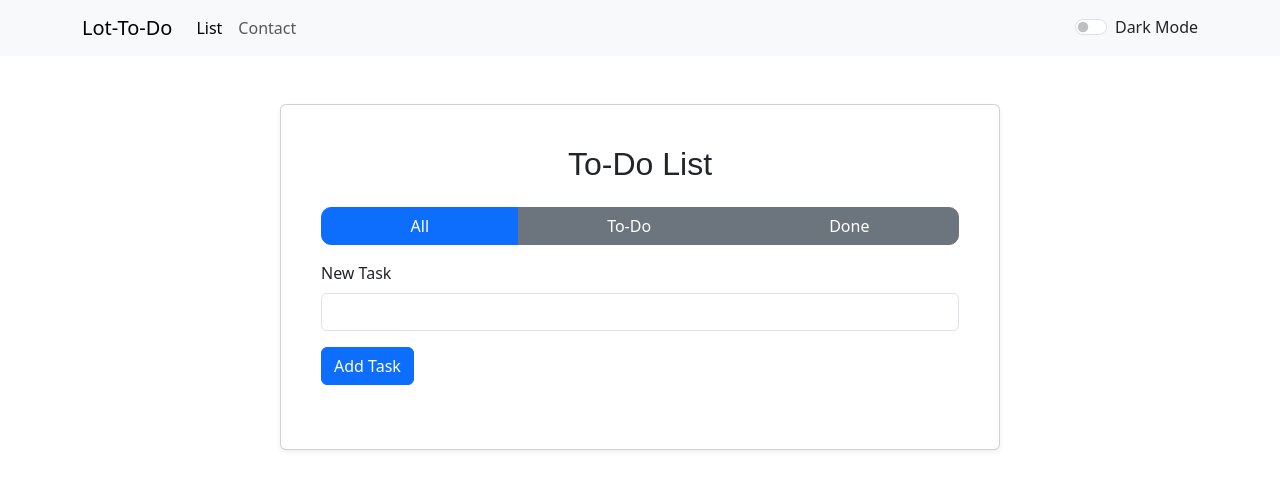
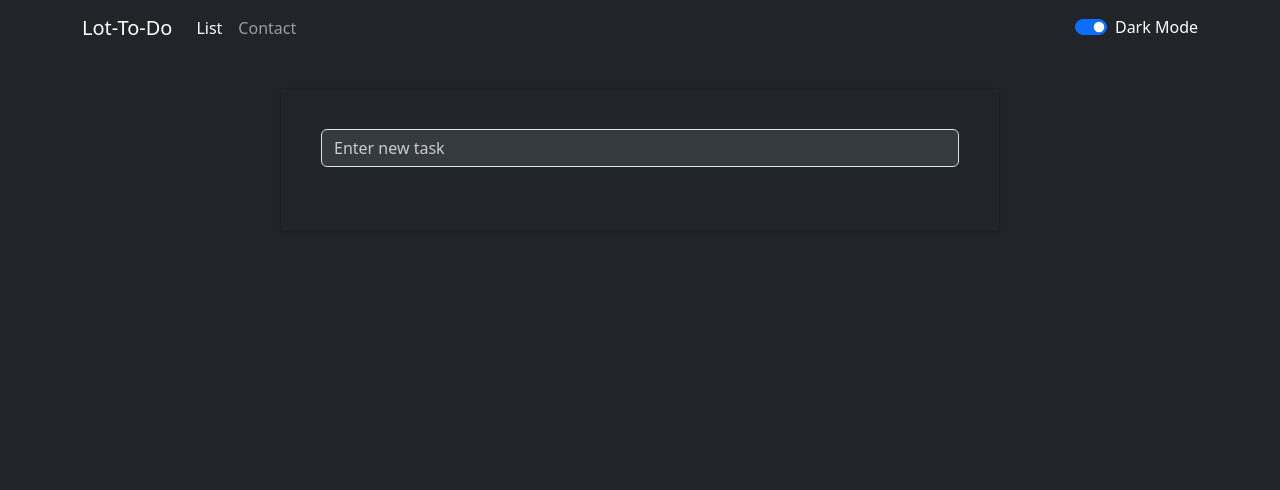
Before and after one commit to CGOdom/lot-to-do, a React (Create React App) app: page / in a window 1280 px wide. Shown: the top 490 px of the page. Built offline with nearby package versions, Linux system fonts and the light colour scheme.

Commit message:
Update styling

```diff
--- a/package.json
+++ b/package.json
@@ -10,6 +10,7 @@
     "bootstrap": "^5.3.3",
     "react": "^18.3.1",
     "react-bootstrap": "^2.10.3",
+    "react-bootstrap-icons": "^1.11.4",
     "react-dom": "^18.3.1",
     "react-router-bootstrap": "^0.26.2",
     "react-router-dom": "^6.23.1",
--- a/src/App.js
+++ b/src/App.js
@@ -6,7 +6,7 @@ import Contact from './pages/Contact';
 import 'bootstrap/dist/css/bootstrap.min.css';
 
 const App = () => {
-  const [darkMode, setDarkMode] = useState(false);
+  const [darkMode, setDarkMode] = useState(true);
 
   const toggleDarkMode = () => {
     setDarkMode(!darkMode);
@@ -26,6 +26,6 @@ const App = () => {
       </div>
     </Router>
   );
-}
+};
 
 export default App;
--- a/src/components/TodoForm.js
+++ b/src/components/TodoForm.js
@@ -1,5 +1,5 @@
 import React, { useState } from 'react';
-import { Form, Button } from 'react-bootstrap';
+import { Form, Button, InputGroup } from 'react-bootstrap';
 
 const TodoForm = ({ addItem }) => {
   const [task, setTask] = useState('');
@@ -14,18 +14,20 @@ const TodoForm = ({ addItem }) => {
 
   return (
     <Form onSubmit={handleSubmit}>
-      <Form.Group controlId="formTask">
-        <Form.Label>New Task</Form.Label>
+      <InputGroup className="mb-3">
         <Form.Control
           type="text"
+          placeholder="Enter new task"
           value={task}
           onChange={(e) => setTask(e.target.value)}
           required
         />
-      </Form.Group>
-      <Button variant="primary" type="submit" className="mt-3">
-        Add Task
-      </Button>
+        {task.trim() && (
+          <Button type="submit" variant="success">
+            Add Task
+          </Button>
+        )}
+      </InputGroup>
     </Form>
   );
 };
--- a/src/components/TodoList.js
+++ b/src/components/TodoList.js
@@ -1,7 +1,8 @@
 import React from 'react';
 import { ListGroup, Button, Form, Container, Row, Col } from 'react-bootstrap';
+import { XCircleFill } from 'react-bootstrap-icons';
 
-const TodoList = ({ todos, deleteItem, toggleComplete, darkMode }) => {
+const TodoList = ({ todos, deleteItem, toggleComplete, darkMode, showTodo, showDone }) => {
   return (
     <Container className={`todo-list mt-4 ${darkMode ? 'bg-dark text-white' : ''}`}>
       <Row>
@@ -16,25 +17,37 @@ const TodoList = ({ todos, deleteItem, toggleComplete, darkMode }) => {
             colClass = "col-md-6"; // Four or more items, each item half width on medium and larger screens
           }
 
+          const textStyle = {
+            color: showTodo && !todo.completed ? 'green' : showDone && todo.completed ? 'red' : darkMode ? 'white' : 'black',
+            textDecoration: todo.completed ? 'line-through' : 'none',
+            flex: 1
+          };
+
           return (
             <Col key={todo.id} className={colClass}>
-              <ListGroup.Item className={`d-flex justify-content-between align-items-center py-3 ${darkMode ? 'bg-dark text-white' : ''}`}>
+              <ListGroup.Item
+                className={`d-flex justify-content-between align-items-center py-3 ${
+                  darkMode ? 'bg-dark text-white' : ''
+                }`}
+              >
                 <div className="d-flex align-items-center">
                   <Form.Check
                     type="checkbox"
                     checked={todo.completed}
                     onChange={() => toggleComplete(todo.id)}
                     className="me-3"
+                    style={{ transform: 'scale(1.5)' }} // Increase checkbox size
                   />
-                  <span style={{ textDecoration: todo.completed ? 'line-through' : 'none', flex: 1 }}>
+                  <span style={textStyle}>
                     {todo.text}
                   </span>
                 </div>
                 <Button
-                  variant="danger"
+                  variant="link"
                   onClick={() => deleteItem(todo.id)}
+                  className="p-0 text-danger"
                 >
-                  Delete
+                  <XCircleFill size={20} /> {/* Decreased size of the X icon */}
                 </Button>
               </ListGroup.Item>
             </Col>
--- a/src/pages/Contact.css
+++ b/src/pages/Contact.css
@@ -32,3 +32,16 @@ body {
 .btn-primary:hover {
   background-color: #0056b3;
 }
+
+/* Dark mode placeholder color */
+.bg-dark .form-control::placeholder {
+  color: #ccc;
+  /* Lighter color for better visibility */
+}
+
+.bg-dark .form-control {
+  background-color: #343a40;
+  /* Ensure the background of the input is dark */
+  color: #fff;
+  /* Ensure the text color is white */
+}
--- a/src/pages/Contact.js
+++ b/src/pages/Contact.js
@@ -1,4 +1,4 @@
-import React, { useState } from 'react';
+import React, { useState, useEffect } from 'react';
 import { Form, Button, Container, Row, Col, Card } from 'react-bootstrap';
 import './Contact.css';
 
@@ -9,6 +9,13 @@ const Contact = ({ darkMode }) => {
     email: '',
     comments: ''
   });
+
+  useEffect(() => {
+    document.body.classList.add('bg-dark');
+    return () => {
+      document.body.classList.remove('bg-dark');
+    };
+  }, []);
 
   const handleChange = (e) => {
     setFormData({ ...formData, [e.target.name]: e.target.value });
@@ -21,7 +28,7 @@ const Contact = ({ darkMode }) => {
   };
 
   return (
-    <Container className={`mt-5 ${darkMode ? 'bg-dark text-white' : ''}`}>
+    <Container fluid className={`pt-3 ${darkMode ? 'bg-dark text-white' : ''}`}>
       <Row className="justify-content-center">
         <Col md={8}>
           <Card className={`p-4 shadow-sm ${darkMode ? 'bg-dark text-white' : ''}`}>
@@ -29,49 +36,49 @@ const Contact = ({ darkMode }) => {
               <h2 className="mb-4 text-center">Contact Us</h2>
               <Form onSubmit={handleSubmit}>
                 <Form.Group controlId="formFirstName" className="mb-3">
-                  <Form.Label>First Name</Form.Label>
                   <Form.Control
                     type="text"
                     name="firstName"
                     value={formData.firstName}
                     onChange={handleChange}
+                    placeholder="Your first name..."
                     required
                     className={darkMode ? 'bg-dark text-white' : ''}
                   />
                 </Form.Group>
 
                 <Form.Group controlId="formLastName" className="mb-3">
-                  <Form.Label>Last Name</Form.Label>
                   <Form.Control
                     type="text"
                     name="lastName"
                     value={formData.lastName}
                     onChange={handleChange}
+                    placeholder="Last name..."
                     required
                     className={darkMode ? 'bg-dark text-white' : ''}
                   />
                 </Form.Group>
 
                 <Form.Group controlId="formEmail" className="mb-3">
-                  <Form.Label>Email</Form.Label>
                   <Form.Control
                     type="email"
                     name="email"
                     value={formData.email}
                     onChange={handleChange}
+                    placeholder="Email..."
                     required
                     className={darkMode ? 'bg-dark text-white' : ''}
                   />
                 </Form.Group>
 
                 <Form.Group controlId="formComments" className="mb-3">
-                  <Form.Label>Comments</Form.Label>
                   <Form.Control
                     as="textarea"
                     name="comments"
                     value={formData.comments}
                     onChange={handleChange}
                     rows={3}
+                    placeholder="Comments..."
                     className={darkMode ? 'bg-dark text-white' : ''}
                   />
                 </Form.Group>
--- a/src/pages/Todo.css
+++ b/src/pages/Todo.css
@@ -31,3 +31,17 @@ body {
   .btn-primary:hover {
     background-color: #0056b3;
   }
+
+  .form-switch-lg .form-check-input {
+    width: 2.5rem;
+    height: 1.25rem;
+  }
+
+  .form-switch-lg .form-check-label {
+    font-size: 1.25rem;
+    margin-left: 0.5rem;
+  }
+
+  .toggle-btn {
+    margin-top: 0;
+  }
--- a/src/pages/Todo.js
+++ b/src/pages/Todo.js
@@ -1,17 +1,29 @@
 import React, { useState, useEffect } from 'react';
 import { nanoid } from 'nanoid';
-import { Container, Button, ButtonGroup, Card, Row, Col } from 'react-bootstrap';
+import { Container, Form, Card, Row, Col, Button } from 'react-bootstrap';
 import TodoForm from '../components/TodoForm';
 import TodoList from '../components/TodoList';
 import './Todo.css';
 
 const Todo = ({ darkMode }) => {
   const [todos, setTodos] = useState(getInitialState());
-  const [filter, setFilter] = useState('all');
+  const [showTodo, setShowTodo] = useState(true);
+  const [showDone, setShowDone] = useState(true);
+  const [hasCompletedItems, setHasCompletedItems] = useState(false);
+  const [hasUncompletedItems, setHasUncompletedItems] = useState(false);
 
   useEffect(() => {
     localStorage.setItem('todos', JSON.stringify(todos));
+    setHasCompletedItems(todos.some(todo => todo.completed));
+    setHasUncompletedItems(todos.some(todo => !todo.completed));
   }, [todos]);
+
+  useEffect(() => {
+    document.body.classList.add('bg-dark');
+    return () => {
+      document.body.classList.remove('bg-dark');
+    };
+  }, []);
 
   function getInitialState() {
     const savedTodos = localStorage.getItem('todos');
@@ -19,7 +31,9 @@ const Todo = ({ darkMode }) => {
   }
 
   const addItem = (text) => {
-    setTodos([...todos, { id: nanoid(), text, completed: false }]);
+    setShowTodo(true);
+    setShowDone(true);
+    setTodos([{ id: nanoid(), text, completed: false }, ...todos]);
   };
 
   const deleteItem = (id) => {
@@ -32,26 +46,101 @@ const Todo = ({ darkMode }) => {
     ));
   };
 
+  const clearCompletedItems = () => {
+    setTodos(todos.filter(todo => !todo.completed));
+  };
+
+  const handleToggleTodo = () => {
+    setShowTodo(prev => {
+      const newState = !prev;
+      if (!newState && !showDone) {
+        setShowDone(true);
+      }
+      return newState;
+    });
+  };
+
+  const handleToggleDone = () => {
+    setShowDone(prev => {
+      const newState = !prev;
+      if (!newState && !showTodo) {
+        setShowTodo(true);
+      }
+      return newState;
+    });
+  };
+
   const filteredTodos = todos.filter(todo => {
-    if (filter === 'todo') return !todo.completed;
-    if (filter === 'done') return todo.completed;
+    if (!showTodo && !todo.completed) return false;
+    if (!showDone && todo.completed) return false;
     return true;
   });
 
+  useEffect(() => {
+    if (hasUncompletedItems && !hasCompletedItems) {
+      setShowTodo(true);
+      setShowDone(false);
+    } else if (hasCompletedItems && !hasUncompletedItems) {
+      setShowTodo(false);
+      setShowDone(true);
+    } else {
+      setShowTodo(true);
+      setShowDone(true);
+    }
+  }, [hasCompletedItems, hasUncompletedItems]);
+
   return (
-    <Container className={`mt-5 ${darkMode ? 'bg-dark text-white' : ''}`}>
+    <Container fluid className={`pt-3 ${darkMode ? 'bg-dark text-white' : ''}`}>
       <Row className="justify-content-center">
         <Col md={8}>
           <Card className={`p-4 shadow-sm ${darkMode ? 'bg-dark text-white' : ''}`}>
             <Card.Body>
-              <h2 className="mb-4 text-center">To-Do List</h2>
-              <ButtonGroup className="mb-3 w-100">
-                <Button variant={filter === 'all' ? 'primary' : 'secondary'} onClick={() => setFilter('all')}>All</Button>
-                <Button variant={filter === 'todo' ? 'primary' : 'secondary'} onClick={() => setFilter('todo')}>To-Do</Button>
-                <Button variant={filter === 'done' ? 'primary' : 'secondary'} onClick={() => setFilter('done')}>Done</Button>
-              </ButtonGroup>
               <TodoForm addItem={addItem} />
-              <TodoList todos={filteredTodos} deleteItem={deleteItem} toggleComplete={toggleComplete} darkMode={darkMode} />
+              {hasCompletedItems && hasUncompletedItems && (
+                <Form className="mt-0">
+                  <Row className="justify-content-center">
+                    <Col xs={6} className="text-center">
+                      <Button
+                        variant={showTodo ? 'success' : 'secondary'}
+                        onClick={handleToggleTodo}
+                        className="toggle-btn w-100"
+                      >
+                        To-Do
+                      </Button>
+                    </Col>
+                    <Col xs={6} className="text-center">
+                      <Button
+                        variant={showDone ? 'danger' : 'secondary'}
+                        onClick={handleToggleDone}
+                        className="toggle-btn w-100"
+                      >
+                        Done
+                      </Button>
+                    </Col>
+                  </Row>
+                </Form>
+              )}
+              {(!showTodo && hasCompletedItems) && (
+                <Row className="justify-content-center mt-3">
+                  <Col xs={12} className="text-center">
+                    <Button
+                      variant="danger"
+                      onClick={clearCompletedItems}
+                      className="w-100"
+                    >
+                      Clear Done List
+                    </Button>
+                  </Col>
+                </Row>
+              )}
+              <TodoList
+                todos={filteredTodos}
+                deleteItem={deleteItem}
+                toggleComplete={toggleComplete}
+                darkMode={darkMode}
+                showTodo={showTodo}
+                showDone={showDone}
+              />
             </Card.Body>
           </Card>
         </Col>
```
Also changed, not shown: src/components/TodoList.css (added). Lines whose indentation alone changed are shown as unchanged.
